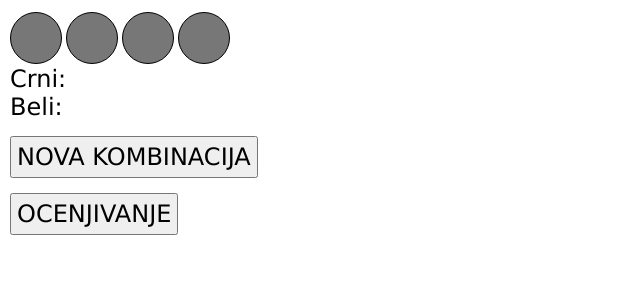
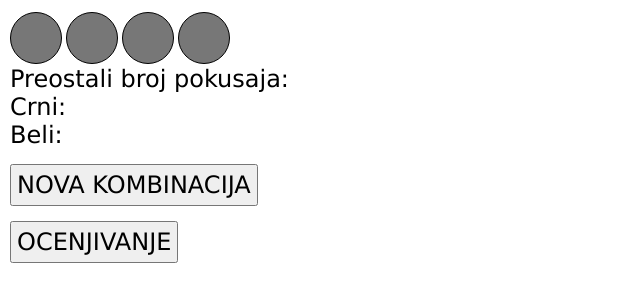
Before and after one commit to KoraSystemPro/grupa-18-30, a PHP site: page / in a window 1280 px wide. Shown: the top 302 px of the page, without its empty margins (0-640 px from the left). Run offline with PHP 8.4, Linux system fonts and the light colour scheme.

Commit message:
Dodata subota 5.12.2020.

```diff
--- a/3. godina/04. JS obnavljanje/03. Mastermind/index.html
+++ b/3. godina/04. JS obnavljanje/03. Mastermind/index.html
@@ -5,21 +5,24 @@
         <link rel="stylesheet" type="text/css" href="style.css">
     </head>
     <body>
-        <div class="red_dugmadi_k" id="red_k">
+        <div class="red_dugmadi" id="sakriven_red">
             <div class="dgm_k" id="dgm_k1"></div>
             <div class="dgm_k" id="dgm_k2"></div>
             <div class="dgm_k" id="dgm_k3"></div>
             <div class="dgm_k" id="dgm_k4"></div>
         </div>
-        <div class="red_dugmadi_p" id="red_p">
+        <div class="red_dugmadi">
             <div class="dgm_p" id="dgm_p1"></div>
             <div class="dgm_p" id="dgm_p2"></div>
             <div class="dgm_p" id="dgm_p3"></div>
             <div class="dgm_p" id="dgm_p4"></div>
         </div>
 
-        <div id="kombinacija" class="red_dugmadi_k">
+        <div id="kombinacija" class="sakriven_div">
             ----
+        </div>
+        <div id="prostali_pokusaji">
+            Preostali broj pokusaja:
         </div>
         <div id="crni">
             Crni:
--- a/3. godina/04. JS obnavljanje/03. Mastermind/script.js
+++ b/3. godina/04. JS obnavljanje/03. Mastermind/script.js
@@ -5,6 +5,8 @@ let beli = 0;   // Dobar broj                   zuti
 let niz_crnih = [0, 0, 0, 0];
 let prebrojavanje = [0, 0, 0, 0, 0, 0];
                 //   1  2  3  4  5  6
+let br_pokusaja = 0;
+let max_br_pokusaja = 8;
 
 let dugme_1 = document.getElementById("dgm_p1");
 let dugme_2 = document.getElementById("dgm_p2");
@@ -54,6 +56,7 @@ function promena(tip, k){
 
 
 function oceni(kombinacija, pokusaj){
+    br_pokusaja++;
     crni = 0;
     beli = 0;
     prebrojavanje = [0, 0, 0, 0, 0, 0];
@@ -78,18 +81,40 @@ function oceni(kombinacija, pokusaj){
         }
     }
 
-    console.log(kombinacija, pokusaj);
+    // Dobitan pogodak, ispisujemo resenje
+    if(crni == 4){
+        document.getElementById("sakriven_red").style.display = "flex";
+    }
+
+    // Iskorisceni su svi pokusaji
+    if((max_br_pokusaja - br_pokusaja) <= 0){
+        document.getElementById("oceni").style.display = "none";
+    }
+    console.log("Kombinacija:\t" + kombinacija + "\nPokusaj:\t\t" + pokusaj + "\nBr pokusaja:\t" + br_pokusaja + "\nPreostali broj pokusaja:\t" + (max_br_pokusaja-br_pokusaja));
     ispisi();
 }
 
 function novaKombinacija(){
+
+    document.getElementById("oceni").style.display = "block";
+    // Sakrivamo kombinaciju pre neg sto napravimo novu
+    document.getElementById("sakriven_red").style.display = "none";
+    // Resetujemo pokusaj na 0 i postavljamo sve na sivo
+    for(i = 0; i < 4; i++){
+        pokusaj[i] = 0;
+        document.getElementById("dgm_p" + (i + 1)).style.backgroundColor = "#777777";
+    }
+    // Resetujemo broj pokusaja
+    br_pokusaja = 0;
+
+    // Generisanje nove kombinacije
     // console.log(Math.round(Math.random()*10000) % 6);
     for(i = 0; i < 4; i++){
         kombinacija[i] = Math.round(Math.random() * 10000) % 6 + 1;
         promena("k", i+1);
     }
 
-    console.log(kombinacija, pokusaj);
+    console.log("Nova kombinacija: " + kombinacija + "\n-------------------");
 
 }
 
@@ -99,6 +124,8 @@ function ispisi(){
     for(i = 0; i < 4; i++){
         document.getElementById("kombinacija").innerHTML += kombinacija[i];
     }
+    // Preostali broj pokusaja
+    document.getElementById("prostali_pokusaji").innerHTML = "Preostali broj pokusaja: " + (max_br_pokusaja - br_pokusaja);
     // Crni
     document.getElementById("crni").innerHTML = "Crni: " + crni;
     // Beli
--- a/3. godina/04. JS obnavljanje/03. Mastermind/style.css
+++ b/3. godina/04. JS obnavljanje/03. Mastermind/style.css
@@ -14,17 +14,7 @@ button {
     padding: 5px;
 }
 
-.red_dugmadi_k{
-    width: 220px;
-    height: 55px;
-
-    display: none;
-    flex-direction: row;
-    justify-content: space-between;
-    align-items: center;
-}
-
-.red_dugmadi_p{
+.red_dugmadi{
     width: 220px;
     height: 55px;
 
@@ -33,6 +23,7 @@ button {
     justify-content: space-between;
     align-items: center;
 }
+
 
 .dgm_p, .dgm_k{
     width: 50px;
@@ -45,3 +36,11 @@ button {
 .dgm_p:hover{
     filter: brightness(130%);
 }
+
+.sakriven_div{
+    display: none;
+}
+
+#sakriven_red{
+    display: none;
+}
```
Also changed, not shown: 3. godina/04. JS obnavljanje/02. TODO lista/index.html (+3 -5 lines), 3. godina/04. JS obnavljanje/02. TODO lista/script.js (+10 -0 lines).
